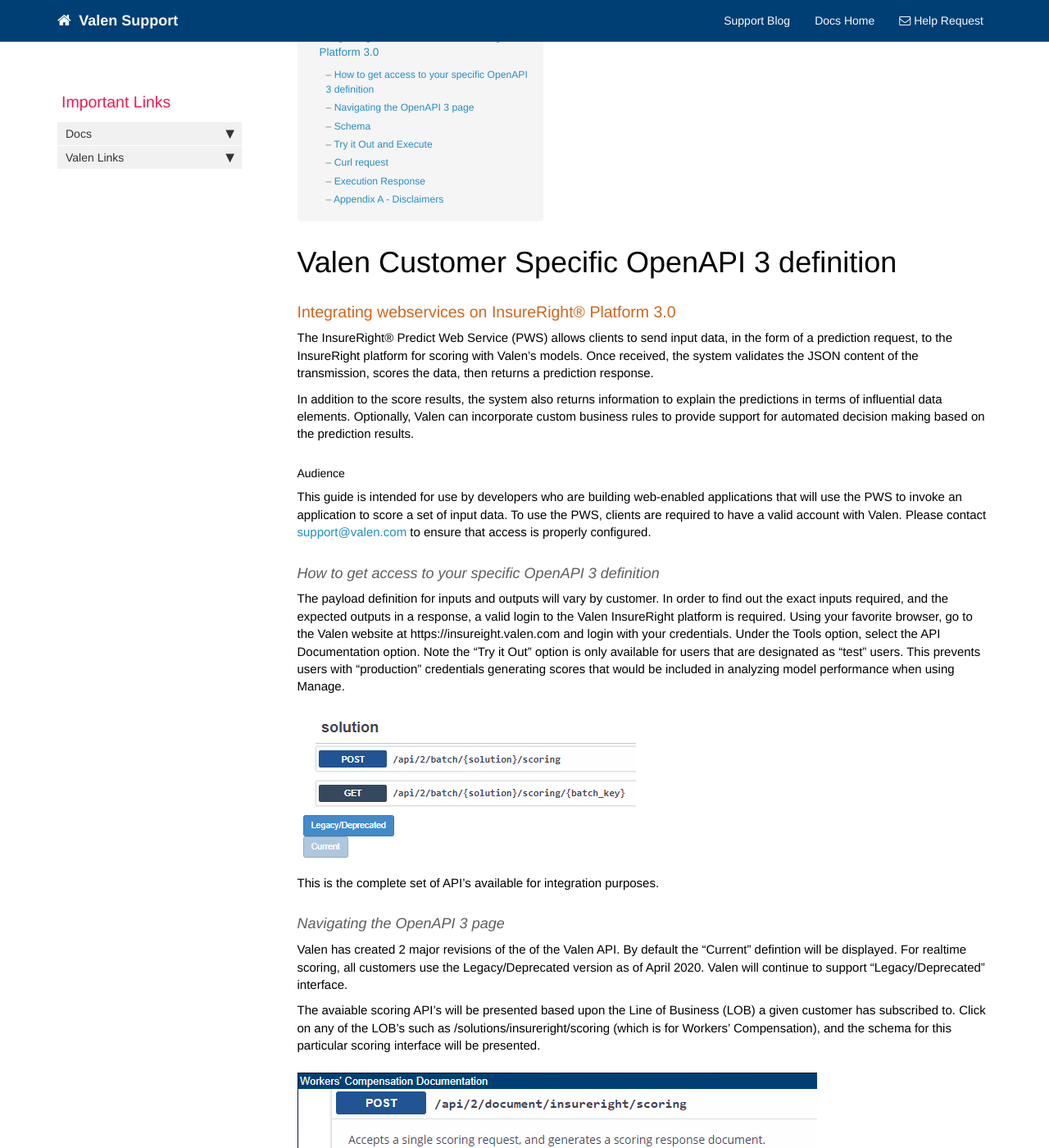
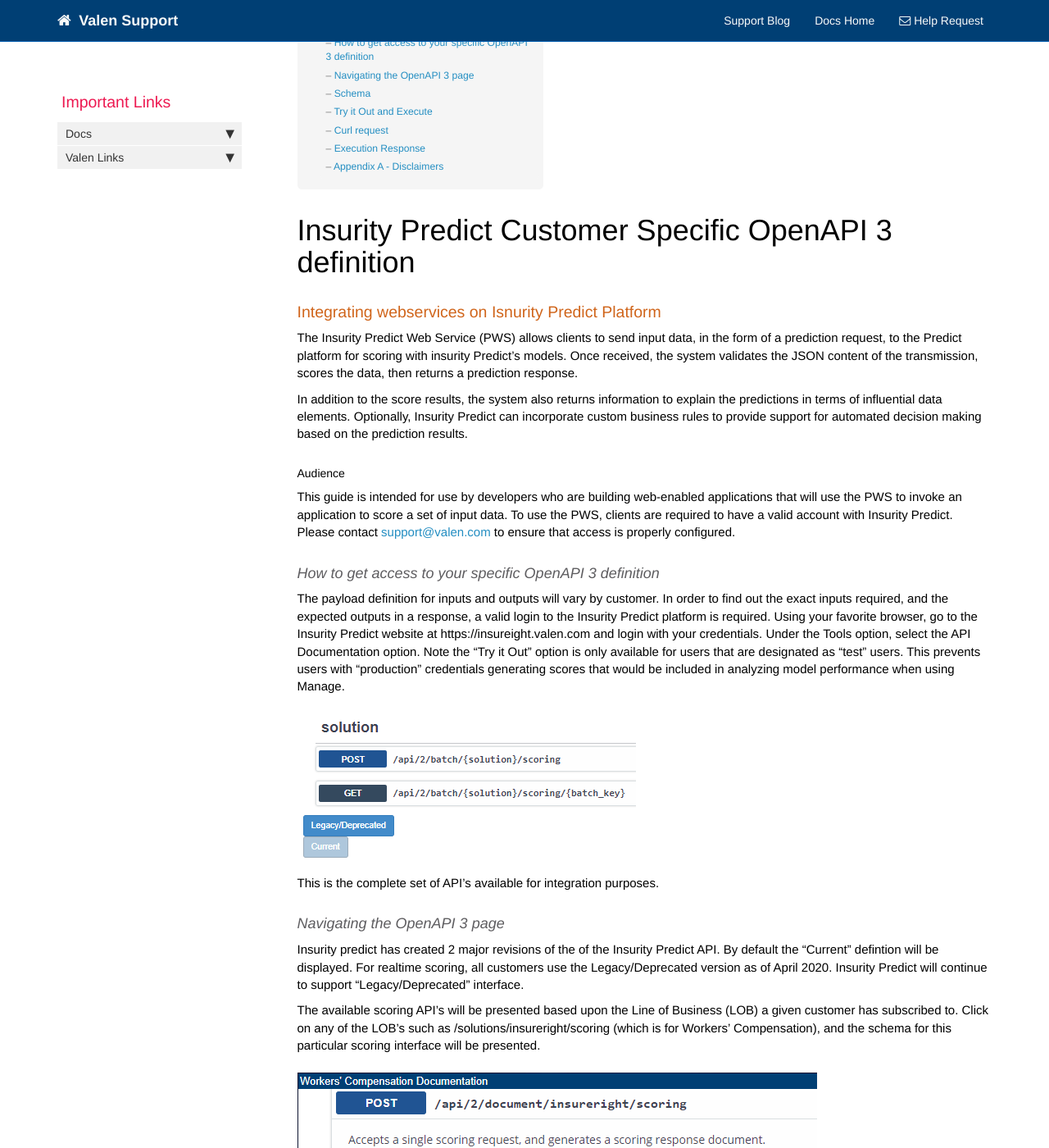
Before and after one commit to valensupport/valensupport.github.io, a Jekyll site: the page built from pages/customer_specific_apis_json.md, in a window 1280 px wide and 1400 px high, scrolled down 253 px. Shown: the whole window at 82% size. Built offline with Jekyll 4.4.1, drawn with Linux system fonts in a browser that asks for light colours; nearby versions of some CDN libraries; comment, search, counter and statistics services are not loaded; some of the changed text lies outside the part shown.

Commit message:
Update customer_specific_apis_json.md
De-Valen and De-Insureright where appropriate

```diff
--- a/pages/customer_specific_apis_json.md
+++ b/pages/customer_specific_apis_json.md
@@ -1,27 +1,27 @@
 ---
 layout: page
-title: InsureRight® Predict OpenAPI 3 JSON Scoring Definitions
+title: Insurity Predict OpenAPI 3 JSON Scoring Definitions
 permalink: customer_specific_apis_json.html
 sidebar: nav_sidebar
-last_updated: October, 2020
+last_updated: December, 2025
 summary: The webservices guide for the details on the exact schema for requests and responses.
 ---
 
-# Valen Customer Specific OpenAPI 3 definition
+# Insurity Predict Customer Specific OpenAPI 3 definition
 
-### Integrating webservices on InsureRight® Platform 3.0
+### Integrating webservices on Isnurity Predict Platform
 
-The InsureRight® Predict Web Service (PWS) allows clients to send input data, in the form of a prediction request, to the InsureRight platform for scoring with Valen’s models. Once received, the system validates the JSON content of the transmission, scores the data, then returns a prediction response.
+The Insurity Predict Web Service (PWS) allows clients to send input data, in the form of a prediction request, to the Predict platform for scoring with insurity Predict’s models. Once received, the system validates the JSON content of the transmission, scores the data, then returns a prediction response.
 
-In addition to the score results, the system also returns information to explain the predictions in terms of influential data elements. Optionally, Valen can incorporate custom business rules to provide support for automated decision making based on the prediction results.
+In addition to the score results, the system also returns information to explain the predictions in terms of influential data elements. Optionally, Insurity Predict can incorporate custom business rules to provide support for automated decision making based on the prediction results.
 
 ##### Audience
 
-This guide is intended for use by developers who are building web-enabled applications that will use the PWS to invoke an application to score a set of input data. To use the PWS, clients are required to have a valid  account with Valen. Please contact <support@valen.com> to ensure that access is properly configured.
+This guide is intended for use by developers who are building web-enabled applications that will use the PWS to invoke an application to score a set of input data. To use the PWS, clients are required to have a valid  account with Insurity Predict. Please contact <support@valen.com> to ensure that access is properly configured.
 
 #### How to get access to your specific OpenAPI 3 definition
 
-The payload definition for inputs and outputs will vary by customer.  In order to find out the exact inputs required, and the expected outputs in a response, a valid login to the Valen InsureRight platform is required.  Using your favorite browser, go to the Valen website at https://insureight.valen.com and login with your credentials.  Under the Tools option, select the API Documentation option.
+The payload definition for inputs and outputs will vary by customer.  In order to find out the exact inputs required, and the expected outputs in a response, a valid login to the Insurity Predict platform is required.  Using your favorite browser, go to the Insurity Predict website at https://insureight.valen.com and login with your credentials.  Under the Tools option, select the API Documentation option.
 Note the "Try it Out" option is only available for users that are designated as "test" users.  This prevents users with "production" credentials generating scores that would be included in analyzing model performance when using Manage.
 
 ![OpenAPI 3 Landing Page]({{ "/images/CurrentEntryPoint.PNG" | relative_url }})
@@ -30,14 +30,14 @@ This is the complete set of API's available for integration purposes.
 
 #### Navigating the OpenAPI 3 page
 
-Valen has created 2 major revisions of the of the Valen API.  By default the "Current" defintion will be displayed. For realtime scoring, all customers use the Legacy/Deprecated version as of April 2020.  Valen will continue to support "Legacy/Deprecated" interface.
+Insurity predict has created 2 major revisions of the of the Insurity Predict API.  By default the "Current" defintion will be displayed. For realtime scoring, all customers use the Legacy/Deprecated version as of April 2020.  Insurity Predict will continue to support "Legacy/Deprecated" interface.
 
-The avaiable scoring API's will be presented based upon the Line of Business (LOB) a given customer has subscribed to. Click on any of the LOB's such as /solutions/insureright/scoring (which is for Workers' Compensation), and the schema for this particular scoring interface will be presented.
+The available scoring API's will be presented based upon the Line of Business (LOB) a given customer has subscribed to. Click on any of the LOB's such as /solutions/insureright/scoring (which is for Workers' Compensation), and the schema for this particular scoring interface will be presented.
 
 ![Sample Workers' Compensation API 1]({{ "/images/WCRequestJSON.PNG" | relative_url }})
 
 ##### Version:
-Valen maintains a complete version history of any solution presented to a customer.  By default, the API always selects the most recent version of the solution.  The only time the solution version should ever be incporated in a request is for future dated solutions.  See section <https://valensupport.github.io/web_services.html#appendix-f--testing-valen-future-dated-releases> for more information on using future dated solutions.
+Insurity Predict maintains a complete version history of any solution presented to a customer.  By default, the API always selects the most recent version of the solution.  The only time the solution version should ever be incporated in a request is for future dated solutions.  See section <https://valensupport.github.io/web_services.html#appendix-f--testing-valen-future-dated-releases> for more information on using future dated solutions.
 
 ##### Request body
 The OpenAPI3 supports two modes: the Schema mode and the Example Value mode.  The schema section defines each element, defines the data type, annotates with a "\*" if the element is required, and shows any constraints applied to the element.
@@ -79,7 +79,7 @@ The "Try it Out" button toggles from "Schema" mode into "Example Value" mode.  T
 
 ![Sample Workers Compensation Response]({{ "/images/WCTryItRequestJSON.PNG" | relative_url }})
 
-The "Execute" button ( shown in the screen shot above ) submits the Request body with the example inputs to the InsureRight platform as a scoring request.
+The "Execute" button ( shown in the screen shot above ) submits the Request body with the example inputs to the Insurity Predict platform as a scoring request.
 
 #### Curl request
 
@@ -93,9 +93,9 @@ The curl request can be copied from screen, and pasted into a command line tool
 
 #### Appendix A - Disclaimers
 
-InsureRight® Platform Predict Web Service Implementation Guide – Valen® Analytics, October 2020
+Insurity Predict Platform Predict Web Service Implementation Guide – Insurity Predict, October 2025
 
-All rights reserved. The copyright and trade secret laws of the United States and other countries protect this material. No part of this material or software covered by the copyrights herein may be reproduced, distributed or altered in any fashion without prior contractual or written consent of Valen® Analytics. Content is subject to change without notification.
+All rights reserved. The copyright and trade secret laws of the United States and other countries protect this material. No part of this material or software covered by the copyrights herein may be reproduced, distributed or altered in any fashion without prior contractual or written consent of Insurity Predict. Content is subject to change without notification.
 
 ##### Accuracy
 
@@ -105,7 +105,6 @@ Every effort was made to ensure the material contained in this document was comp
 
 All products, trademarks, registered trademarks, trade names, service marks and company names mentioned herein are the property of their respective owners.
 
--   InsureRight® Platform is a trademark of Valen® Analytics.
 -   cURL and libcurl are Open Source/Free Software. The cURL license is
     copyrighted by Daniel Stenberg 1996 - 2013, <https://curl.haxx.se/docs/copyright.html>
 
@@ -115,8 +114,9 @@ This guide is not intended to provide or substitute for managerial or legal advi
 
 ##### Publication Date
 
-October 9, 2020
+December 15, 2025
 
 | Revision | Date | Author(s) | Description |
 |----------|------|-----------|-------------|
 |1|10/09/2020|Valen Support|Initial version for Customer Specific OpenAPI 3 documentation for the new API 2/3 json interface|
+|2|12/15/2025|Predict Support|Minor Updates|
```
